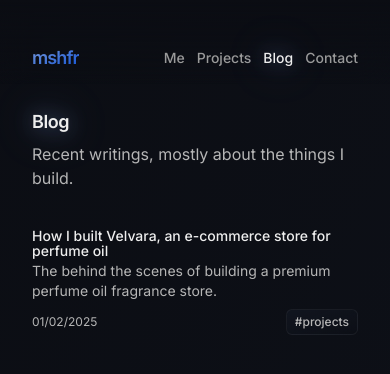
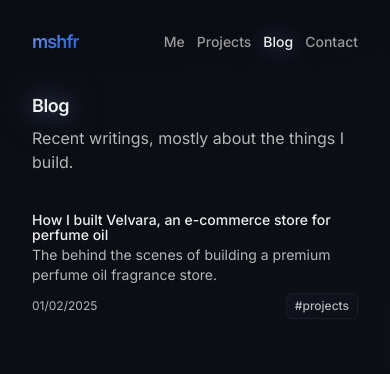
Before and after one commit to mushfikurr/mshfr.co.uk, a Next.js app: page /blog in a window 390 px wide. Shown: the top 374 px of the page. Built offline with nearby package versions, Linux system fonts and the light colour scheme; no server answers; what @shrutibalasa/tailwind-grid-auto-fit would draw is missing.

Commit message:
Mobile specific padding

```diff
--- a/src/components/Navbar.tsx
+++ b/src/components/Navbar.tsx
@@ -61,7 +61,7 @@ export function Navbar() {
   return (
     <ul
       className={cn(
-        "sticky top-0 left-0 z-10 w-full text-text-400 font-medium bg-gradient-to-b from-background to-transparent backdrop-blur-lg pt-12 pb-4 transition-transform duration-300",
+        "sticky top-0 left-0 z-10 w-full text-text-400 font-medium bg-gradient-to-b from-background to-transparent backdrop-blur-lg pt-8 md:pt-12 pb-4 transition-transform duration-300",
         showNavbar ? "translate-y-0" : "-translate-y-full"
       )}
     >
```
